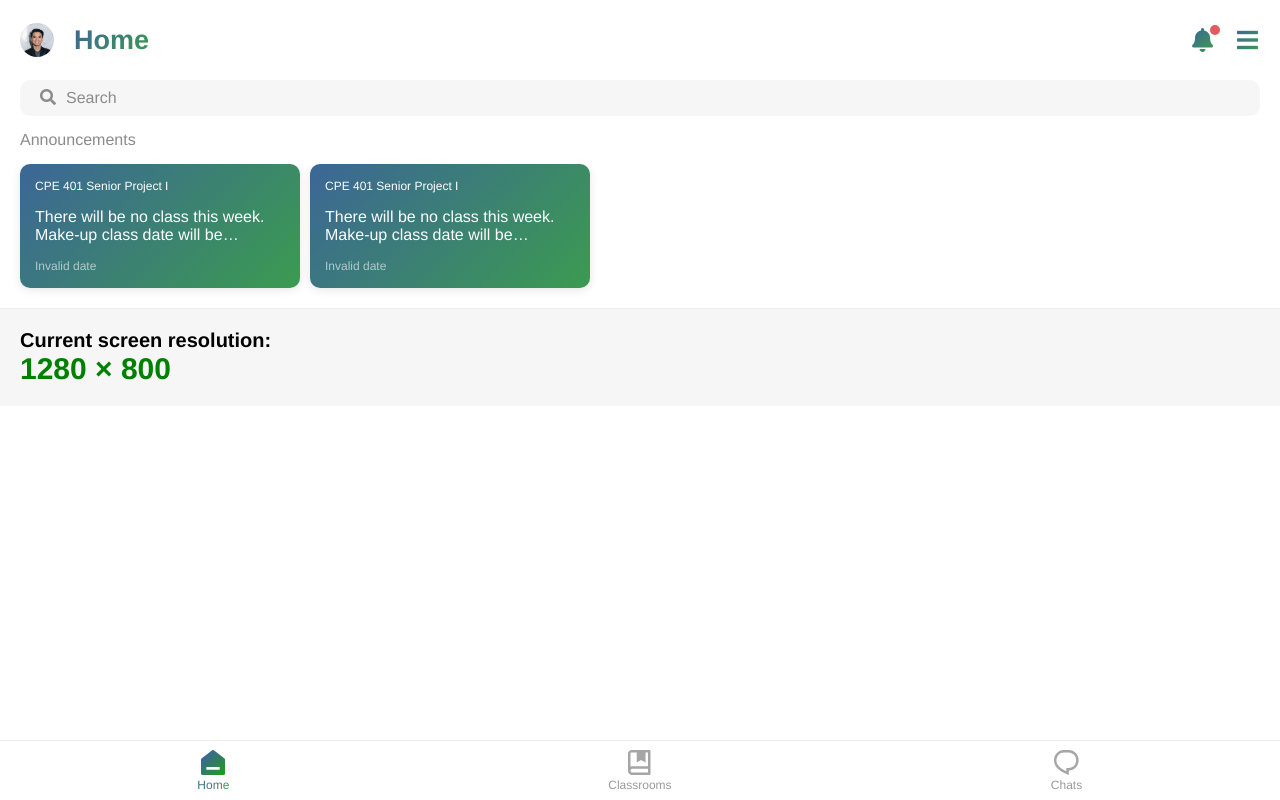
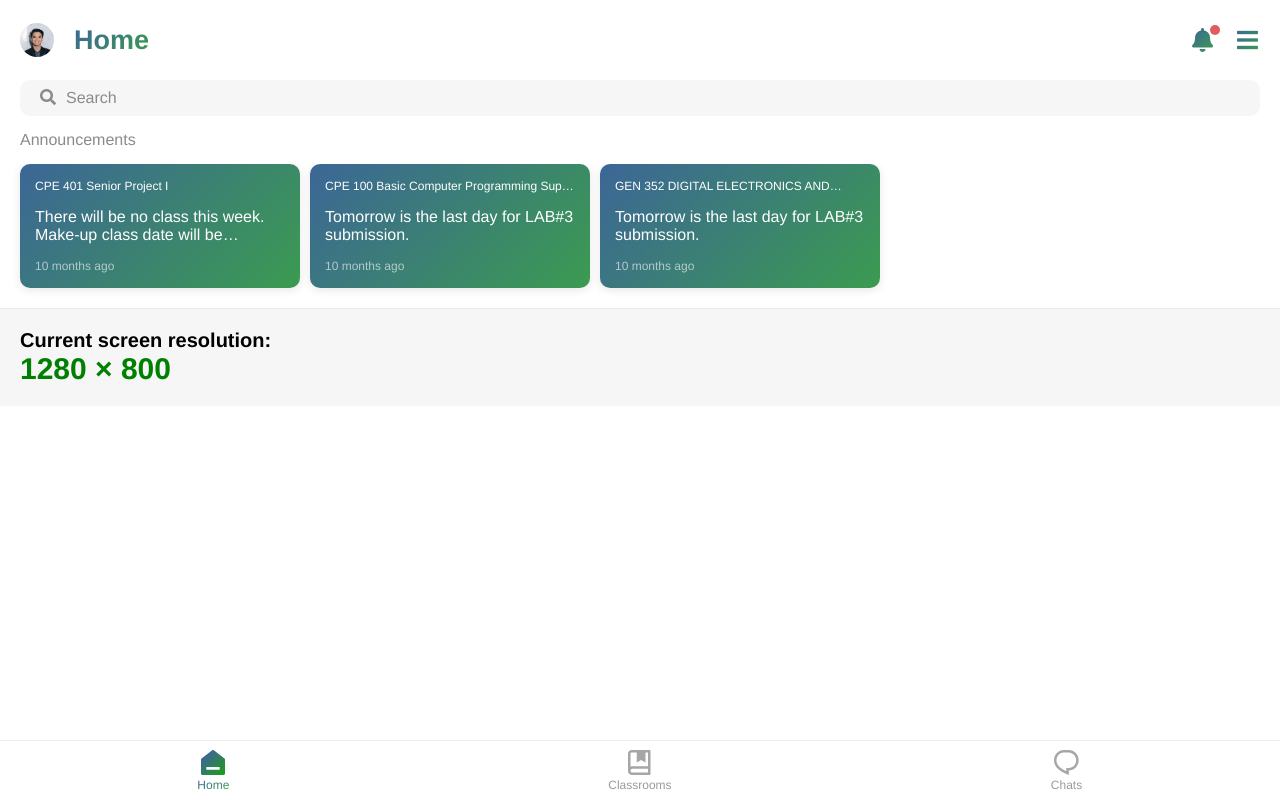
Before and after one commit to golfixed/CPE401_SeniorProj, a Vue app: page /#/ in a window 1280 px wide. Built offline with nearby package versions, Linux system fonts and the light colour scheme.

Commit message:
announcement card timeago is now working

```diff
--- a/src/components/cards/announcement.vue
+++ b/src/components/cards/announcement.vue
@@ -1,12 +1,10 @@
 <template>
   <div class="card-wrapper">
     <div class="card card-a">
-      <label>CPE 401 Senior Project I</label>
+      <label>{{ subject_code }} {{ subject_title }}</label>
       <div class="message-box">
         <p class="message">
-          There will be no class this week. Make-up class date will be annouce
-          later.Your lab exercise score and quiz test score will be announced
-          through LEB2, please check it out later.
+          {{ message }}
         </p>
       </div>
       <label class="time">{{ timeDiff }}</label>
@@ -21,15 +19,15 @@ export default {
   props: {
     subject_code: String,
     subject_title: String,
-    time: Date,
+    time: String,
     isSeen: Boolean,
     message: String,
   },
   created: function () {},
   computed: {
     timeDiff(date) {
-      var then = moment([2020, 20, 17]);
-      var now = moment(date);
+      var post_time = this.time;
+      var then = moment(post_time, "MMM DD hh:mm:ss");
       return then.fromNow();
     },
   },
@@ -48,6 +46,11 @@ export default {
   label {
     color: #fff;
     font-size: 12px;
+    display: -webkit-box;
+    -webkit-line-clamp: 1;
+    -webkit-box-orient: vertical;
+    overflow: hidden;
+    -webkit-box-pack: end;
   }
 
   div.message-box {
--- a/src/views/Home.vue
+++ b/src/views/Home.vue
@@ -14,8 +14,14 @@
       </div>
       <div class="pin-tray-wrap">
         <div class="slide-tray">
-          <cardAnnouncement />
-          <cardAnnouncement />
+          <cardAnnouncement
+            v-for="items in announcements"
+            :key="items.id"
+            v-bind:subject_code="items.subject_code"
+            v-bind:subject_title="items.subject_title"
+            v-bind:message="items.message"
+            v-bind:time="items.time"
+          />
         </div>
       </div>
     </div>
@@ -40,29 +46,33 @@ export default {
   },
   data: function () {
     return {
-      announcement: [
+      announcements: [
         {
-          time: "12:03:11",
+          id: 1,
+          time: "Jan 15 2021 10:23:25",
           subject_code: "CPE 401",
           subject_title: "Senior Project I",
           message:
             "There will be no class this week. Make-up class date will be annouce later.Your lab exercise score and quiz test score will be announced through LEB2, please check it out later.",
         },
         {
-          time: "12:03:11",
-          subject_code: "CPE 401",
-          subject_title: "Senior Project I",
-          message:
-            "There will be no class this week. Make-up class date will be annouce later.Your lab exercise score and quiz test score will be announced through LEB2, please check it out later.",
+          id: 2,
+          time: "Jan 10 2021 10:23:25",
+          subject_code: "CPE 100",
+          subject_title: "Basic Computer Programming Super super",
+          message: "Tomorrow is the last day for LAB#3 submission.",
+        },
+        {
+          id: 3,
+          time: "Jan 9 2020 10:30:25",
+          subject_code: "GEN 352",
+          subject_title: "DIGITAL ELECTRONICS AND LOGIC DESIGN",
+          message: "Tomorrow is the last day for LAB#3 submission.",
         },
       ],
     };
   },
-  created: function () {
-    const time = new Date();
-    const currentTime = time.getTime();
-    console.log(currentTime);
-  },
+  created: function () {},
   methods: {},
   computed: {
     screenheight: function () {
```
